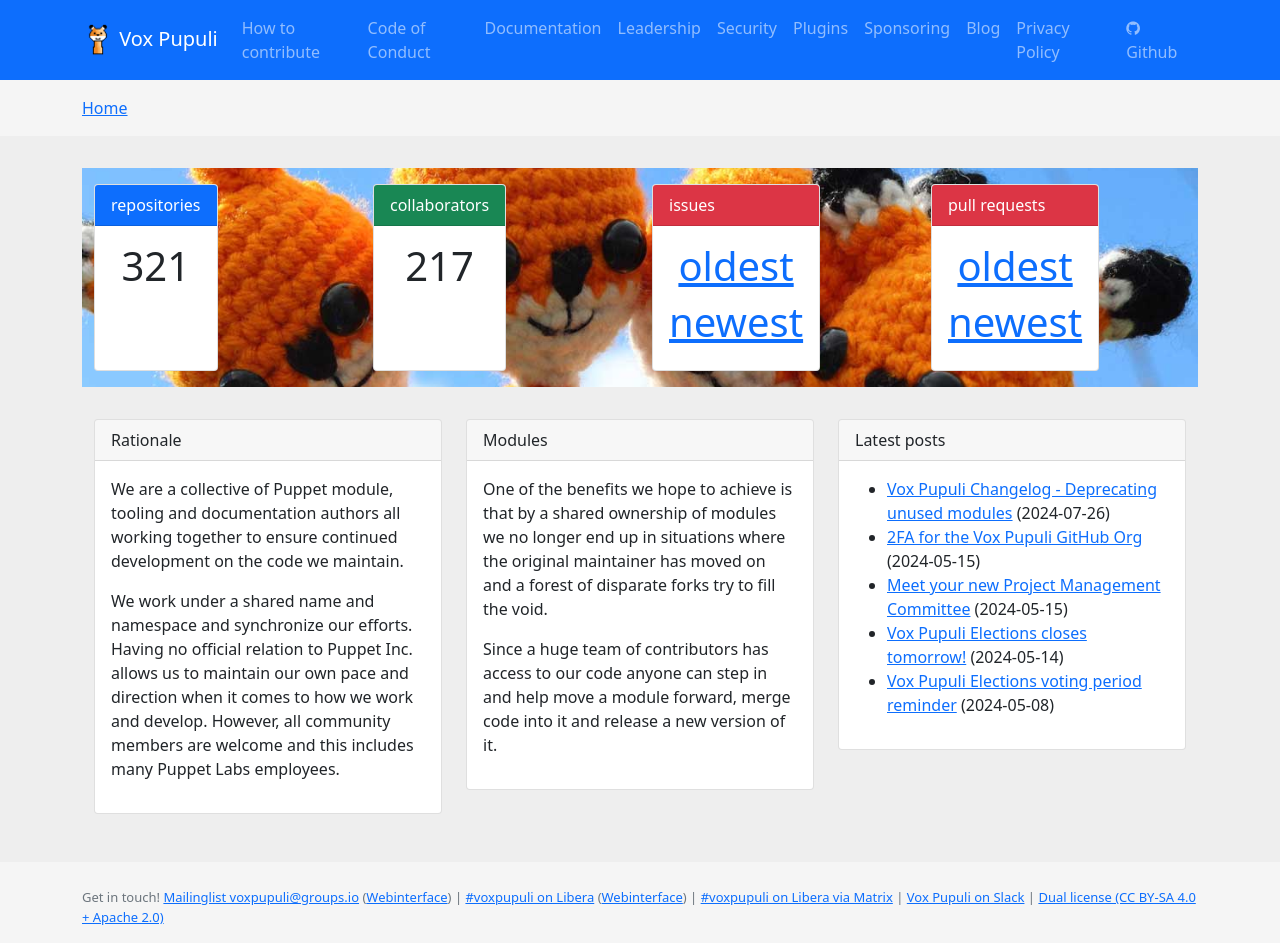
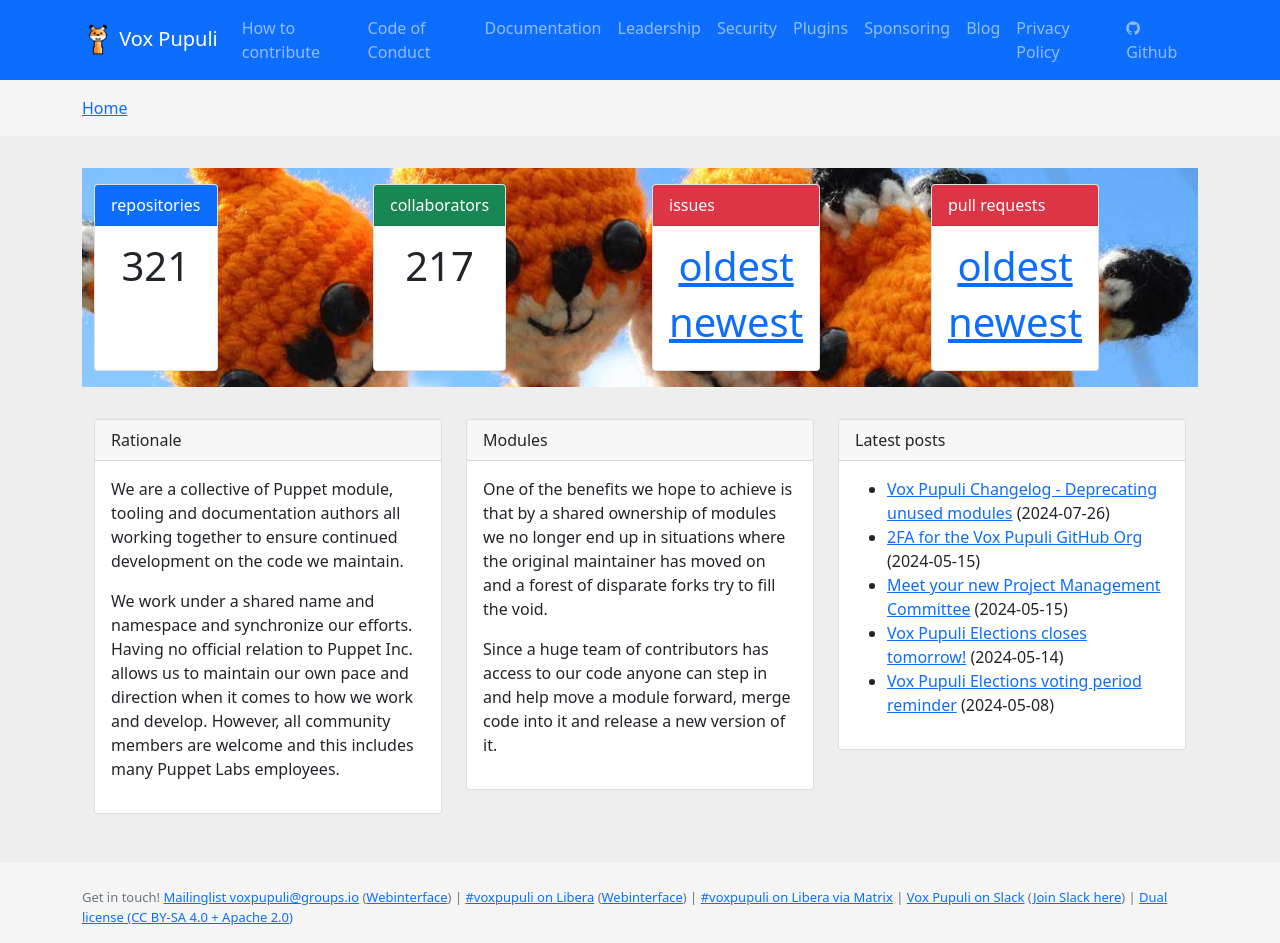
Before and after one commit to voxpupuli/voxpupuli.github.io, a Jekyll site: the page built from index.html, in a window 1280 px wide. Built offline with Jekyll 4.4.1, drawn with Linux system fonts in a browser that asks for light colours; nearby versions of some CDN libraries.

Commit message:
add slack join link

```diff
--- a/_includes/footer.html
+++ b/_includes/footer.html
@@ -5,7 +5,8 @@
       <a href="mailto:voxpupuli@groups.io">Mailinglist voxpupuli@groups.io</a> (<a href="https://groups.io/g/voxpupuli/topics">Webinterface</a>) |
       <a href="ircs://irc.libera.chat:6697">#voxpupuli on Libera</a> (<a href="https://web.libera.chat/?#voxpupuli">Webinterface</a>) |
       <a href="https://matrix.to/#/!xKkvgsGCsiWDhqCMMZ:libera.chat">#voxpupuli on Libera via Matrix</a> |
-      <a href="https://puppetcommunity.slack.com/messages/voxpupuli/">Vox Pupuli on Slack</a> |
+      <a href="https://puppetcommunity.slack.com/messages/voxpupuli/">Vox Pupuli on Slack</a>
+        (<a href="https://short.voxpupu.li/puppetcommunity_slack_signup">Join Slack here</a>) |
       <a href="https://voxpupuli.org/license/">Dual license (CC BY-SA 4.0 + Apache 2.0)</a></p>
   </div>
 </div>
```
